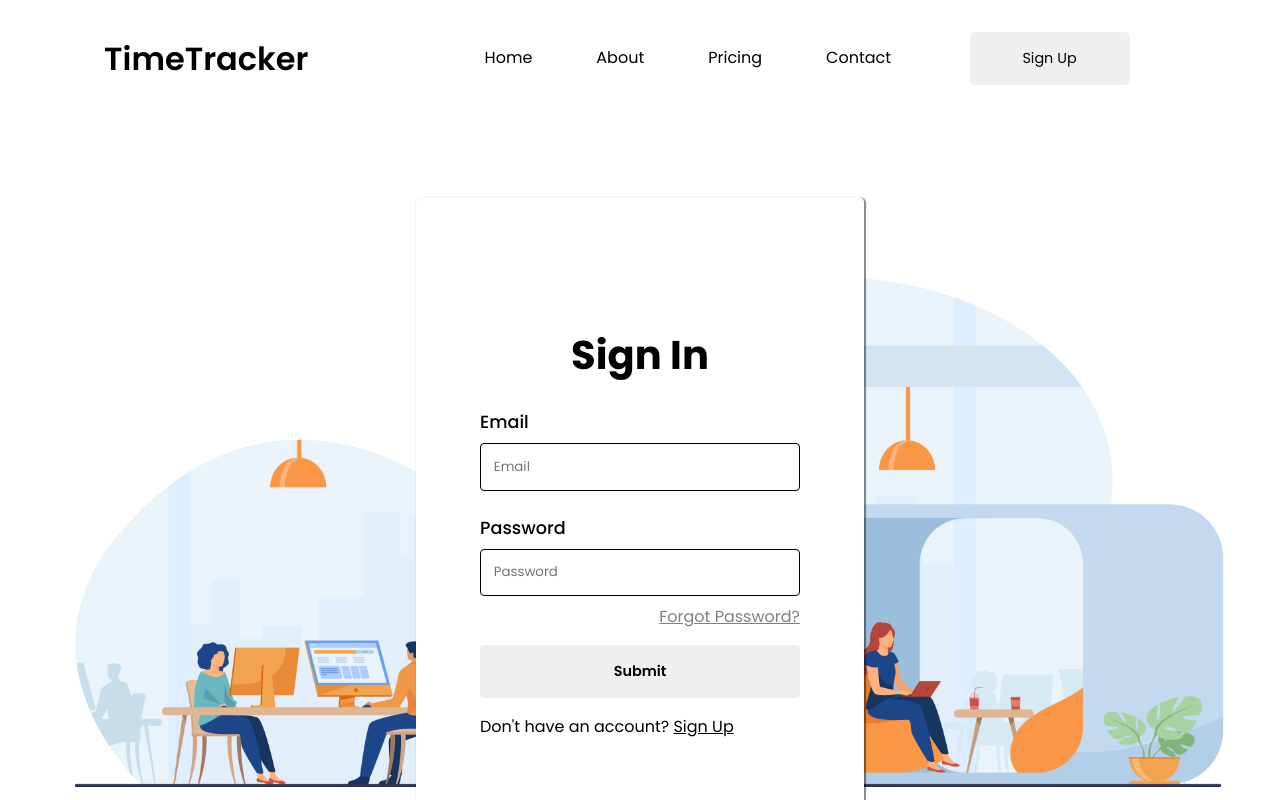
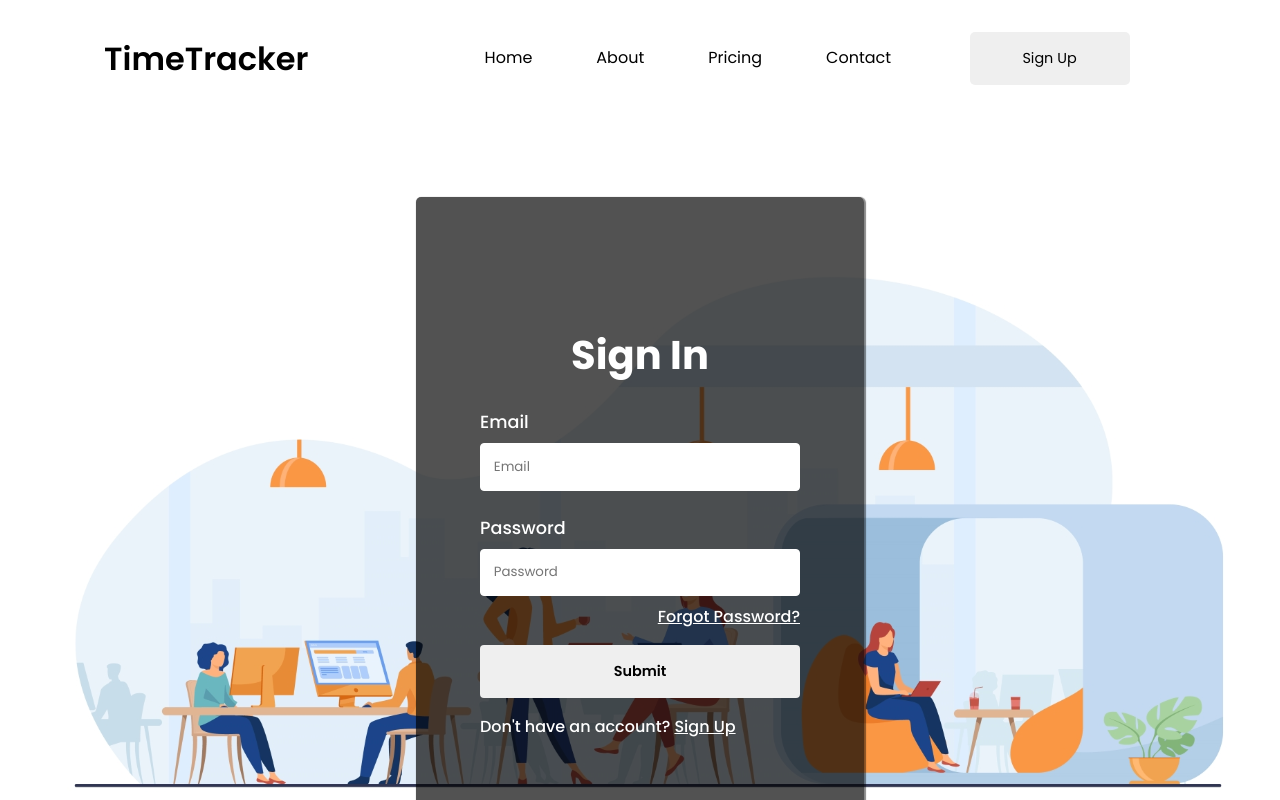
Before and after one commit to chenderson17/TimeTracker, a React (Create React App) app in the folder timetrackerwebapp/: page /signin in a window 1280 px wide. Shown: the top 800 px of the page. Built offline with nearby package versions, Linux system fonts and the light colour scheme; some icons are missing.

Commit message:
Updated styling for signup sheet and added a smaller version of the background image

```diff
--- a/timetrackerwebapp/src/Components/SignIn.css
+++ b/timetrackerwebapp/src/Components/SignIn.css
@@ -3,7 +3,7 @@
     padding:5rem;
     overflow: hidden;
     margin-bottom:4rem;
-    background-image:url('../images/5541.jpg');
+    background-image:url('../images/SignInImage-1920.jpg');
     background-position: center;
     background-size:cover;
 }
@@ -13,8 +13,8 @@
     margin: 0 auto;
     align-items: center;
     padding: 8rem 5rem;
-    background-color: rgb(255,255,255);
-    color:rgb(0,0,0);
+    background-color: rgba(0, 0, 0, 0.678);
+    color:rgb(255,255,255);
     width: 40%;
     border-radius: 5px;
     box-shadow:1px 1px 1px 1px rgba(0, 0, 0, 0.466);
@@ -32,7 +32,7 @@
     font-family: 'Poppins',sans-serif;
     margin:0.5rem 0;
     padding:0.8rem;
-    border:1px solid rgb(0, 0, 0);
+    border:1px solid rgb(255, 255, 255);
     border-radius:4px;
 
 }
@@ -45,9 +45,11 @@
 }
 .sign-in-password-container a{
     text-align: right;
-    color:rgb(128,128,128);
+    font-weight: 500;
+
 }
 .submit-btn-container{
+    font-weight: 500;
 
 }
 .submit-btn-container button{
@@ -61,5 +63,5 @@
     margin-bottom:1rem;
 }
 a{
-    color:rgb(0,0,0);
+    color:rgb(255,255,255);
 }
--- a/timetrackerwebapp/src/Components/SignIn.js
+++ b/timetrackerwebapp/src/Components/SignIn.js
@@ -2,7 +2,7 @@ import React from "react";
 import Header from "./Header.js";
 import Footer from './Footer.js';
 import './SignIn.css';
-import OfficeImage from '../images/5541.jpg';
+import OfficeImage from '../images/SignInImage-1920.jpg';
 export default function SignIn(){
     return(
         <>
```
Also changed, not shown: timetrackerwebapp/src/images/5541 - Copy.jpg (added), timetrackerwebapp/src/images/SignInImage-1920.jpg (added).
